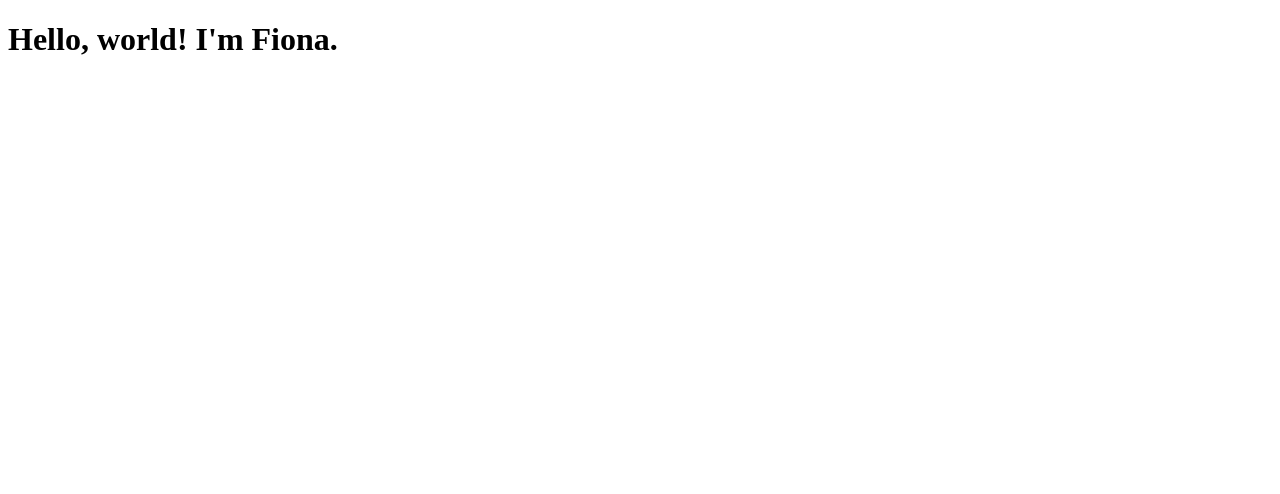
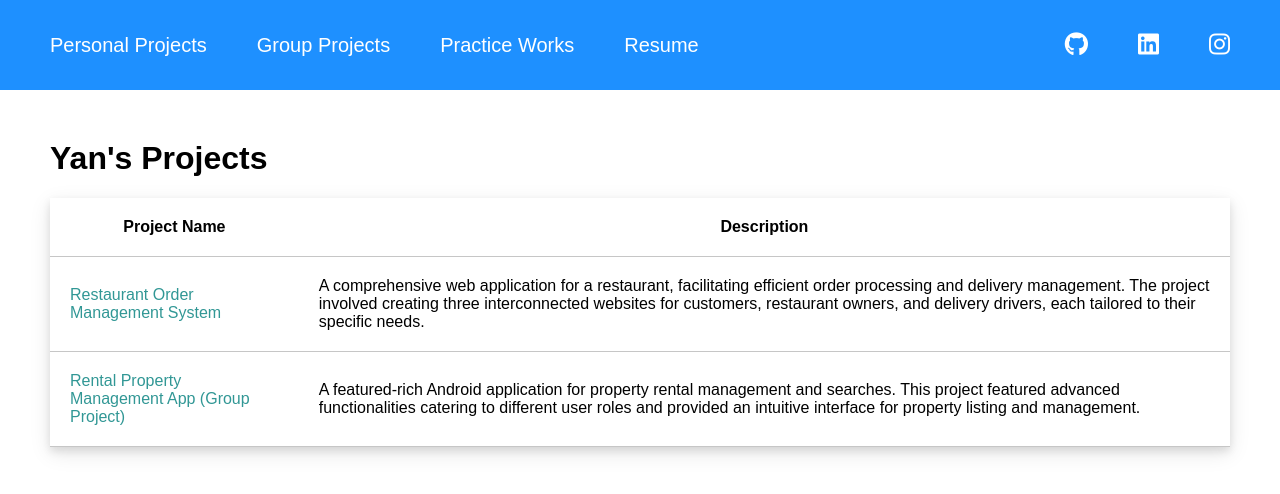
Before and after one commit to Fionajiangfj/Fionajiangfj.github.io, a plain HTML site: page index.html in a window 1280 px wide. Drawn offline with Linux system fonts and the light colour scheme.

Commit message:
basic layout

```diff
--- a/index.html
+++ b/index.html
@@ -2,9 +2,75 @@
 
 <html lang="en">
     <head>
+        <meta charset="utf-8">
+        <meta name="viewport" content="width=device-width, initial-scale=1">
+        <link rel="stylesheet" href="styles.css">
+        <script src="https://kit.fontawesome.com/b17ed72472.js" crossorigin="anonymous"></script>
+
         <title>Homepage</title>
     </head>
     <body>
-        <h1>Hello, world! I'm Fiona.</h1>
+        <header>
+            <nav>
+                <div id="nav-div-left">
+                    <a href="index.html">Personal Projects</a>
+                    <a href="#">Group Projects</a>
+                    <a href="#">Practice Works</a>
+                    <a href="Yan-Jiang.pdf">Resume</a>
+                </div>
+
+                <div id="nav-div-social-icons">
+                    <a href="https://github.com/Fionajiangfj">
+                        <i class="fa-brands fa-github"></i>
+                    </a>
+                    <a href="https://www.linkedin.com/in/yan-jiang-gbc/">
+                        <i class="fa-brands fa-linkedin"></i>
+                    </a>
+                    <a href="https://www.instagram.com/fionajiang8/?hl=en">
+                        <i class="fa-brands fa-instagram"></i>
+                    </a>
+                </div>
+            </nav>
+        </header>
+
+        <main>
+            <h1>Yan's Projects</h1>
+            <table>
+                <thead>
+                    <tr>
+                        <th>Project Name</th>
+                        <th>Description</th>
+                    </tr>
+                </thead>
+                <tbody>
+                    <tr>
+                        <td>
+                            <a href="https://github.com/Fionajiangfj/customer_restaurant_driver">
+                                Restaurant Order Management System
+                            </a>
+                        </td>
+                        <td>
+                            A comprehensive web application for a restaurant, facilitating efficient order
+                            processing and delivery management.
+                            The project involved creating three interconnected websites for customers,
+                            restaurant owners, and delivery drivers, each tailored to their specific needs.
+                        </td>
+                    </tr>
+
+                    <tr>
+                        <td>
+                            <a href="https://github.com/Fionajiangfj/GroupProject_4Rent">
+                                Rental Property Management App (Group Project)
+                            </a>
+                        </td>
+                        <td>
+                            A featured-rich Android application for property rental management and searches.
+                            This project featured advanced functionalities catering to different user roles and provided an intuitive interface for
+                            property listing and management.
+                        </td>
+                    </tr>
+                </tbody>
+            </table>
+        </main>
     </body>
 </html>
--- /dev/null
+++ b/styles.css
@@ -0,0 +1,64 @@
+body {
+    box-sizing: border-box;
+    font-family: Arial, sans-serif;
+    margin: 0;
+    padding: 0;
+}
+
+nav {
+    display: flex;
+    align-items: center;
+    justify-content: space-between;
+    background-color: dodgerblue;
+    height: 90px;
+}
+
+nav > #nav-div-left {
+    display: flex;
+    margin-left: 25px;
+    font-size: 20px;
+}
+
+nav a {
+    text-decoration: none;
+    color: white;
+    margin: 0 25px;
+}
+
+nav > #nav-div-social-icons {
+    display: flex;
+    margin-right: 25px;
+    font-size: 24px;
+}
+
+nav a:hover {
+    color: rgb(255, 247, 0);
+}
+
+
+/* main */
+main {
+    margin: 50px;
+}
+
+table {
+    box-shadow: 0 4px 8px 0 rgba(0, 0, 0, 0.1), 0 6px 20px 0 rgba(0, 0, 0, 0.1);
+    border-collapse: collapse;
+}
+
+tr {
+    border-bottom:1px solid #5555;
+}
+th, td {
+    padding: 20px;
+}
+table a {
+    color: #319795;
+    text-decoration: none;
+}
+table a:hover {
+    text-decoration: double;
+}
+tbody tr:hover {
+    background-color:#cccccc;
+}
```
Also changed, not shown: assets/images/GitHub_Invertocat_Logo.svg.png (added), 1 other file.
